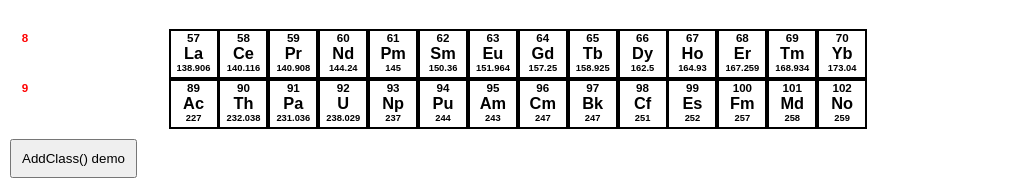
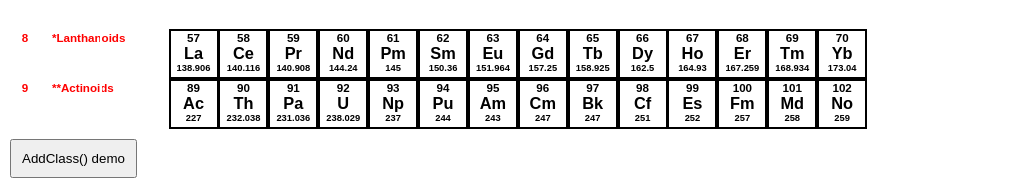
Before and after one commit to j2willey/periodicTable, a plain HTML site: page index.html in a window 1280 px wide. Shown: the part 405-585 px from the top of the page, without its empty margins (0-1023 px from the left). Drawn offline with nearby package versions, Linux system fonts and the light colour scheme.

Commit message:
adding decoration PeriodicTable

```diff
--- a/myjs.js
+++ b/myjs.js
@@ -83,6 +83,14 @@ function drawPage() {
             if (y==8){
                 $("#col"+x).append(createCell(x,-y,"vspace","","","",""));
             }
+            if (x ==1 && y==8) {
+                $("#col"+x).append(createCell(x,y,"header","*Lanthanoids","","",""));
+                continue;
+            }
+            if (x ==1 && y==9) {
+                $("#col"+x).append(createCell(x,y,"header","**Actinoids","","",""));
+                continue;
+            }
             if (!(y in elements[x])) {
                 $("#col"+x).append(createCell(x,y,"blank","","","",""));
                 continue;
--- a/style.css
+++ b/style.css
@@ -23,6 +23,9 @@ button {
     display: inline-block;
     vertical-align: top;
 }
+.header {
+    overflow: visible;
+}
 .hspace {
     width: 15px;
 }
```
